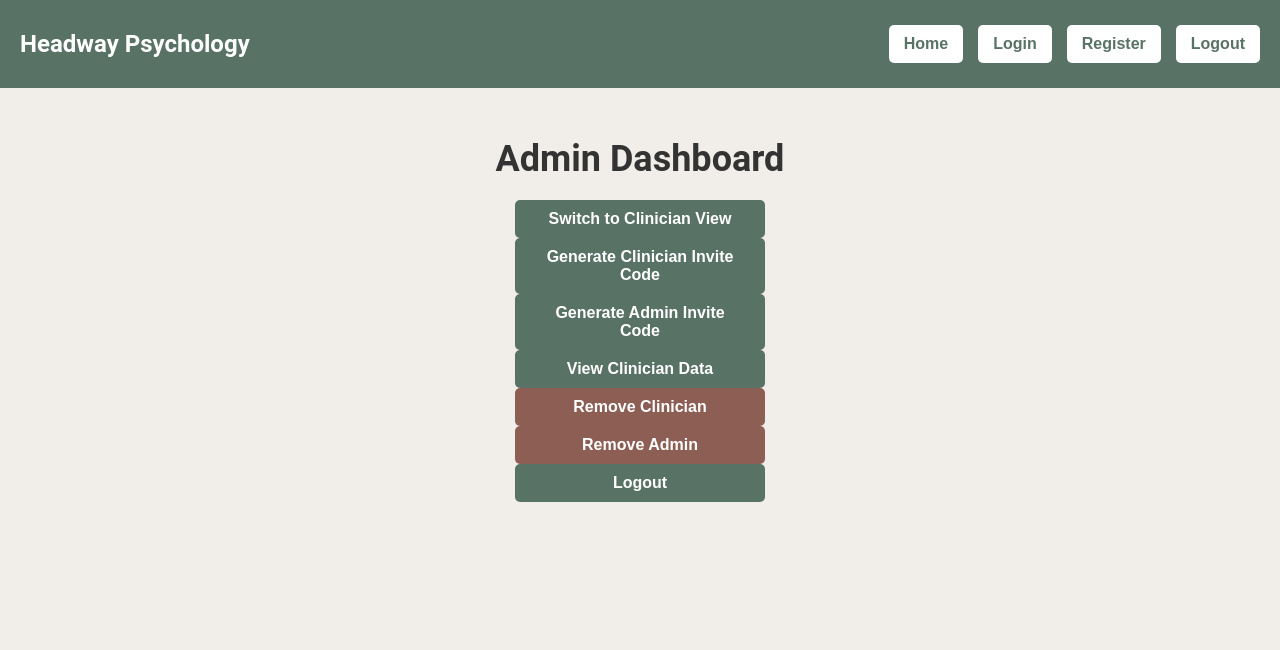
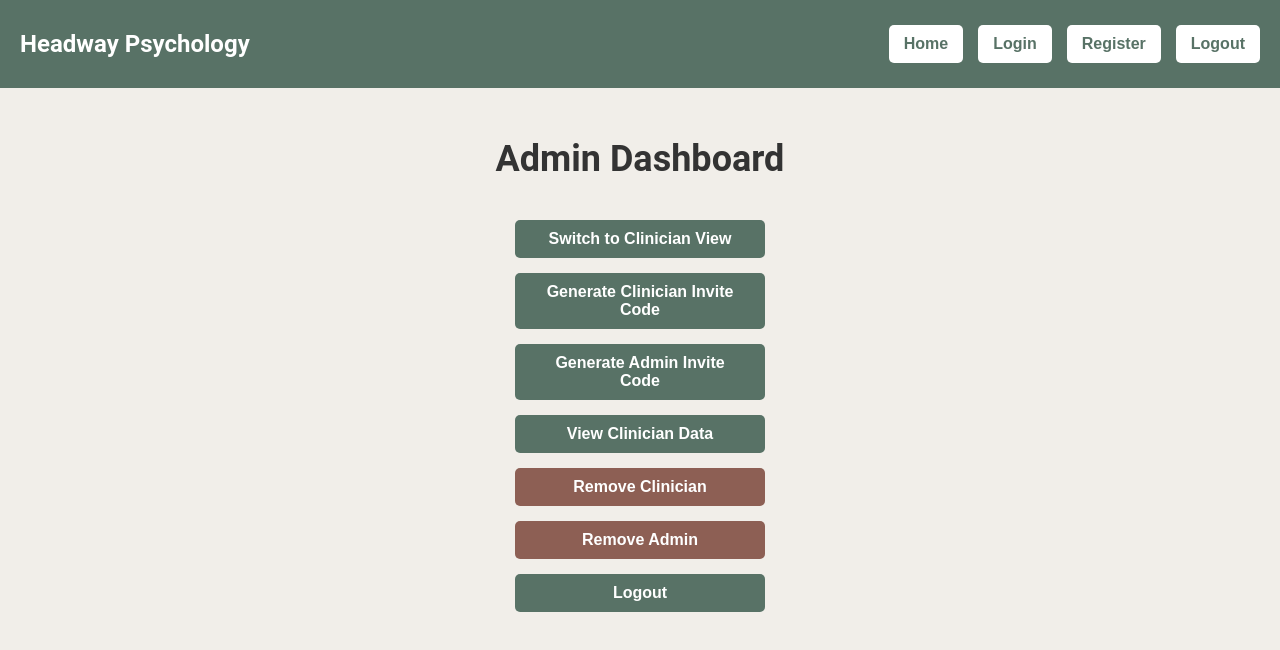
Before and after one commit to Scar3krow/headway-check-in-app, a React (Create React App) app in the folder frontend/: page /admin-dashboard in a window 1280 px wide. Shown: the top 650 px of the page. Built offline with nearby package versions, Linux system fonts and the light colour scheme; no server answers; sample sign-in values are in the browser's storage.

Commit message:
css updates

```diff
--- a/frontend/src/components/AdminDashboard.js
+++ b/frontend/src/components/AdminDashboard.js
@@ -111,7 +111,7 @@ const AdminDashboard = () => {
                             onClick={() => navigate("/clinician-dashboard")}
                             className="dashboard-button primary"
                         >
-                            Go to Clinician Dashboard
+                            Clinician View
                         </button>
                     </>
                 ) : (
--- a/frontend/src/components/ClientGraph.js
+++ b/frontend/src/components/ClientGraph.js
@@ -38,9 +38,9 @@ const ClientGraph = ({ graphData, onDataPointClick }) => {
         },
         elements: {
             point: {
-                radius: 10,       // ✅ Slightly larger point
-                hoverRadius: 15, // ✅ Enlarged hover area
-                hitRadius: 25,   // ✅ Expands tap area for mobile users
+                radius: 7,       // ✅ Slightly larger point
+                hoverRadius: 10, // ✅ Enlarged hover area
+                hitRadius: 22,   // ✅ Expands tap area for mobile users
             },
             line: {
                 tension: 0.4,    // ✅ Smooth curve instead of sharp angles
--- a/frontend/src/components/ClinicianDashboard.js
+++ b/frontend/src/components/ClinicianDashboard.js
@@ -144,7 +144,7 @@ const ClinicianDashboard = () => {
                                     onClick={handleSwitchToAdmin}
                                     className="dashboard-button info"
                                 >
-                                    Switch to Admin View
+                                    Admin View
                                 </button>
                             )}
                         </div>
--- a/frontend/src/components/ClinicianGraph.js
+++ b/frontend/src/components/ClinicianGraph.js
@@ -96,9 +96,9 @@ const ClinicianGraph = ({ graphData, firstSessionScore, sessionIds, onSessionCli
         },
         elements: {
             point: {
-                radius: 10,       // ✅ Slightly larger point
-                hoverRadius: 15, // ✅ Enlarged hover area
-                hitRadius: 25,   // ✅ Expands tap area for mobile users
+                radius: 7,       // ✅ Slightly larger point
+                hoverRadius: 10, // ✅ Enlarged hover area
+                hitRadius: 22,   // ✅ Expands tap area for mobile users
             },
             line: {
                 tension: 0.4,    // ✅ Smooth curve instead of sharp angles
--- a/frontend/src/styles/dashboard.css
+++ b/frontend/src/styles/dashboard.css
@@ -9,6 +9,22 @@
     font-size: 36px;
     font-weight: bold;
     margin-bottom: 20px;
+}
+
+.admin-dashboard-content {
+    display: flex;
+    flex-direction: column;
+    align-items: center;
+    gap: 15px; /* Ensures consistent spacing between buttons */
+    margin-top: 20px;
+}
+
+.client-dashboard-buttons {
+    display: flex;
+    flex-direction: column; /* Ensure buttons are stacked vertically */
+    align-items: center; /* Center-align the buttons */
+    gap: 15px; /* Adds space between each button */
+    margin-bottom: 20px; /* Extra margin below buttons */
 }
 
 /* Search Results List */
--- a/frontend/src/styles/global.css
+++ b/frontend/src/styles/global.css
@@ -30,7 +30,7 @@ body {
     border-radius: 5px;
     width: 100%;
     max-width: 250px;
-    margin: 10px auto;
+    margin: 10px auto 15px auto;
     display: flex;
     flex-direction: column;
     align-items: center;
```
